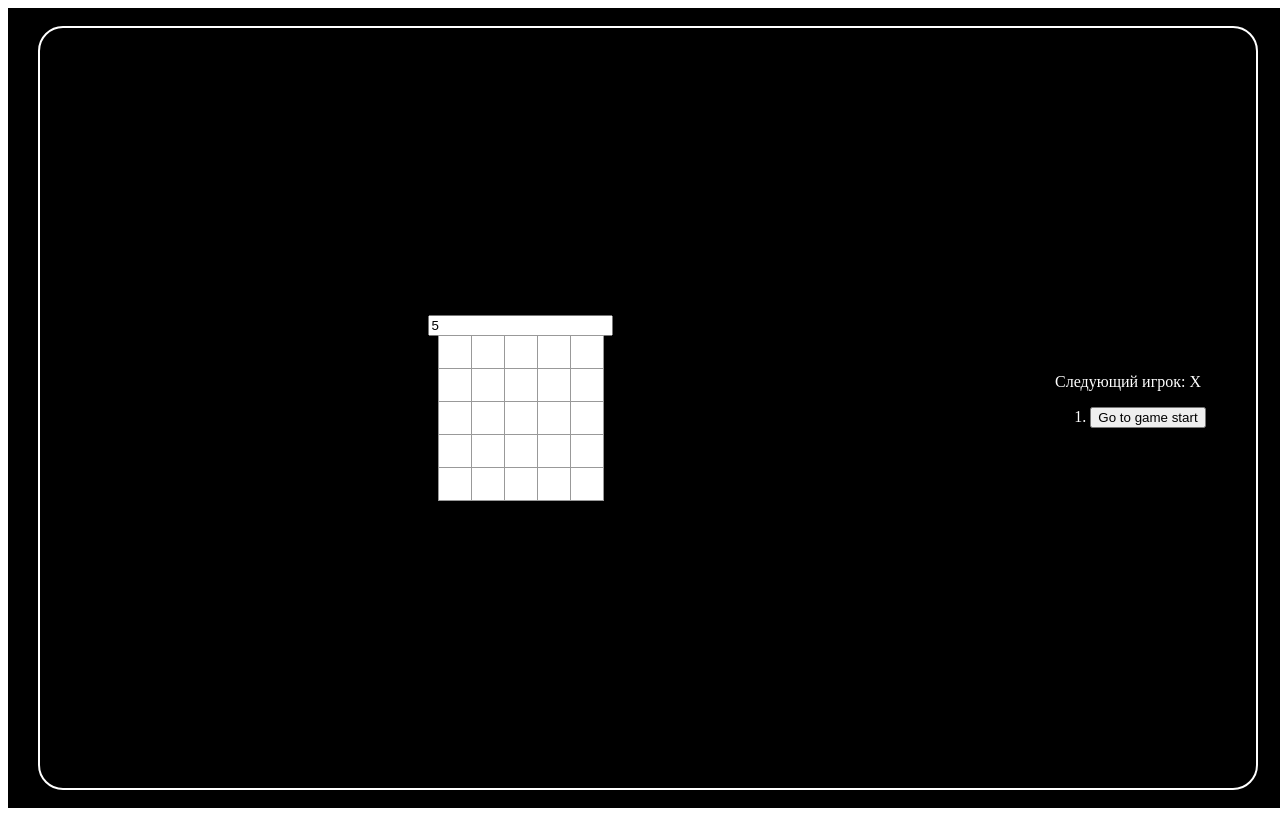
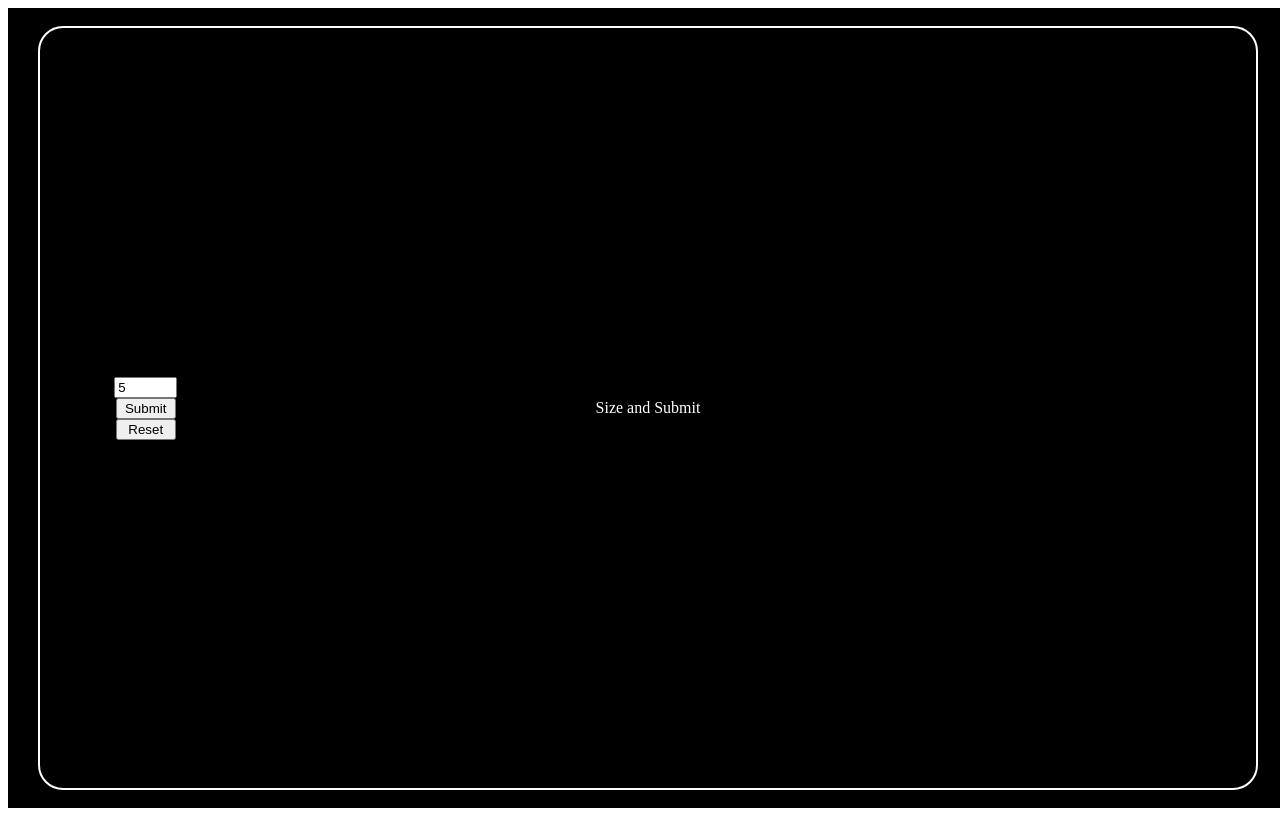
Before and after one commit to HauptmanDev/XO-5x5-..20x20-, a React app: page / in a window 1280 px wide. Built offline with nearby package versions, Linux system fonts and the light colour scheme.

Commit message:
Fixed bags.

```diff
--- a/src/components/Board/Board.jsx
+++ b/src/components/Board/Board.jsx
@@ -2,31 +2,28 @@ import React from "react";
 import Square from "../Square/Square";
 
 class Board extends React.Component {
-    renderSquare(i) {
-        return (
-            <Square
-                key={i}
-                num={i}
-                value={this.props.squares[i]}
-                onClick={() => this.props.onClick(i)}
-            />
-        );
-    }
+    renderSquare() {
+        let board = [];
+        // let matrix = this.props.boardArr;
+        for (let r = 0; r < this.props.rows; r++) {
+            let row = [];
+            for (let c = 0, number = r * this.props.rows; c < this.props.cols, number < r * this.props.rows + this.props.rows; c++, number++) {
+                row.push(<Square
+                    status={this.props.squares[number]}
+                    rowSquare={r} colSquare={c} key={r + c}
+                    numberSquare={number}
+                    onClick={(row, col, num) => this.props.onClick(row, col, num)}/>);
+                console.log(number)
+            }
+            board.push(<div className="row" key={"row" + r}>{row}</div>);
+        }
+        return <div className="board-row">{board}</div>
+    };
 
     render() {
-        let rows = [];
-        let squares = [];
-        let size = this.props.valueXO;
-        for (let j = 0; j < size; j++) {
-            for (let i = j * size; i < j * size + size; i++) {
-                squares.push(this.renderSquare(i));
-            }
-            rows.push(<div key={j} className="board-row">{squares}</div>);
-            squares = [];
-        }
         return (
             <div>
-                {rows}
+                {this.renderSquare()}
             </div>
         );
     }
--- a/src/components/Calculator.js
+++ b/src/components/Calculator.js
@@ -1,19 +1,34 @@
-export function calculateWinner(squares) {
-    const lines = [
-        [0, 1, 2],
-        [3, 4, 5],
-        [6, 7, 8],
-        [0, 3, 6],
-        [1, 4, 7],
-        [2, 5, 8],
-        [0, 4, 8],
-        [2, 4, 6],
-    ];
-    for (let i = 0; i < lines.length; i++) {
-        const [a, b, c] = lines[i];
-        if (squares[a] && squares[a] === squares[b] && squares[a] === squares[c]) {
-            return squares[a];
-        }
-    }
-    return null;
-}
+// export function calculateWinner(cellX,cellY) {
+//     let res = null;
+//     let newFig = getFig(cellX,cellY);
+//     if( ! newFig ) return false;
+//
+//     res = res || checkLine( cellX, cellY, 1, 0 ); //horizontal
+//     res = res || checkLine( cellX, cellY, 0, 1 ); //vertical
+//     res = res || checkLine( cellX, cellY, 1, 1 ); //diagonal 45
+//     res = res || checkLine( cellX, cellY, 1, -1 ); //diagonal 135
+//
+//     return res;
+//
+//     function getFig( x, y ){
+//         return Model.Field[x] && Model.Field[x][y] ? Model.Field[x][y] : 'b';
+//     }
+//
+//     function checkLine( x, y, dx, dy ){
+//         x = +x;
+//         y = +y;
+//         let score = 0;
+//         while( getFig( x - dx, y - dy ) == newFig ){
+//             x -= dx;
+//             y -= dy;
+//         }
+//         while( getFig( x, y ) == newFig ){
+//             x += dx;
+//             y += dy;
+//             score++;
+//         }
+//         if( score >= 5 )
+//             return true;
+//         return false;
+//     }
+// }
--- a/src/components/Game/Game.css
+++ b/src/components/Game/Game.css
@@ -28,3 +28,13 @@
     height: 95vh;
     width: 75vw;
 }
+
+.Game-board-size {
+    display: flex;
+    flex-direction: column;
+    align-items: center;
+    justify-content: center;
+    color: white;
+    height: 95vh;
+    width: 20vw;
+}
--- a/src/components/Game/Game.jsx
+++ b/src/components/Game/Game.jsx
@@ -1,36 +1,96 @@
 import React from "react";
 import './Game.css'
 import Board from "../Board/Board";
-import {calculateWinner} from "../Calculator";
+
+// import {calculateWinner} from "../Calculator";
 
 class Game extends React.Component {
     constructor(props) {
         super(props);
         this.state = {
-            history: [{
-                squares: Array(9).fill(null)
-            }],
-            stepNumber: 0,
+            sizeBoard: 5,
+            show: false,
+            boardArr: [],
+            disabledSubmit: false,
+            squares: Array(25).fill(''),
+            // history: [{
+            //     squares: Array(25).fill(null)
+            // }],
+            // stepNumber: 0,
             xIsNext: true,
-            valueXO: 5,
+            // minToWin: 3,
         };
     };
 
-    handleClick(i) {
-        const history = this.state.history.slice(0, this.state.stepNumber + 1);
-        const current = history[history.length - 1];
-        const squares = current.squares.slice();
-        if (calculateWinner(squares) || squares[i]) {
-            return;
+    changeSizeBoard(e) {
+        if (e.currentTarget.value >= 5 && e.currentTarget.value <= 20) {
+            this.setState({
+                sizeBoard: +e.currentTarget.value,
+                squares: Array(e.currentTarget.value ^ 2).fill(''),
+            });
+        } else {
+            alert('Stop')
         }
-        squares[i] = this.state.xIsNext ? 'X' : 'O';
+        console.log(this.state.sizeBoard);
+    };
+
+    submitBoard() {
+        let arr = [];
+        for (let j = 0; j < this.state.sizeBoard; j++) {
+            let arrRows = [];
+            for (let i = 0; i < this.state.sizeBoard; i++) {
+                arrRows[i] = ['', '', '']
+            }
+            arr[j] = arrRows;
+        }
         this.setState({
-            history: history.concat([{
-                squares: squares
-            }]),
-            stepNumber: history.length,
+            boardArr: arr,
+            show: true,
+            disabledSubmit: true,
+        });
+    }
+
+    resetBoard() {
+        this.setState({
+            show: false,
+            disabledSubmit: false,
+        })
+    };
+
+
+    handleClick(row, col, num) {
+        // const history = this.state.history.slice(0, this.state.stepNumber + 1);
+        // const current = history[history.length - 1];
+        // const squares = current.squares.slice();
+        // if (calculateWinner(squares) || squares[i]) {
+        //     return;
+        // }
+        let locSquares = this.state.squares;
+        locSquares[num] = this.state.xIsNext ? 'X' : 'O';
+        this.setState({
+            boardArr: this.state.boardArr.map(el => {
+                if (this.state.boardArr.indexOf(el) === row) {
+                    return el[row][col] = num
+                } else {
+                    return el
+                }
+            }),
             xIsNext: !this.state.xIsNext,
+            squares: locSquares,
+            // squares: this.state.squares.map(el => {
+            //     if (this.state.squares.indexOf(el) === num) {
+            //         return this.state.xIsNext ? 'X' : 'O';
+            //     } else {
+            //         return ''
+            //     }
+            // }),
+            // history: history.concat([{
+            //     squares: squares
+            // }]),
+            // stepNumber: history.length,
+            // xIsNext: !this.state.xIsNext,
         });
+        console.log(this.state);
     }
 
     jumpTo(step) {
@@ -40,50 +100,49 @@ class Game extends React.Component {
         });
     };
 
-    changeValueXO(e) {
-        if (e.currentTarget.value >= 5 && e.currentTarget.value <= 20) {
-            this.setState({
-                valueXO: +e.currentTarget.value
-            });
-        } else {
-            alert('Stop')
-        }
-    };
 
     render() {
-        const history = this.state.history;
-        const current = history[this.state.stepNumber];
-        const winner = calculateWinner(current.squares);
-        const moves = history.map((step, move) => {
-            const desc = move ?
-                'Go to move #' + move :
-                'Go to game start';
-            return (
-                <li key={move}>
-                    <button onClick={() => this.jumpTo(move)}>{desc}</button>
-                </li>
-            );
-        });
+        // const history = this.state.history;
+        // const current = history[this.state.stepNumber];
+        // const winner = calculateWinner(current.squares);
+        // const moves = history.map((step, move) => {
+        //     const desc = move ?
+        //         'Go to move #' + move :
+        //         'Go to game start';
+        //     return (
+        //         <li key={move}>
+        //             <button onClick={() => this.jumpTo(move)}>{desc}</button>
+        //         </li>
+        //     );
+        // });
 
-        let status;
-        if (winner) {
-            status = 'Победитель: ' + winner;
-        } else {
-            status = 'Следующий игрок: ' + (this.state.xIsNext ? 'X' : 'O');
-        }
+        // let status;
+        // if (winner) {
+        //     status = 'Победитель: ' + winner;
+        // } else {
+        //     status = 'Следующий игрок: ' + (this.state.xIsNext ? 'X' : 'O');
+        // }
         return (
             <div className="Game">
+                <div className="Game-board-size">
+                    <input type="number" style={{width: '55px'}} onChange={(e) => this.changeSizeBoard(e)}
+                           value={this.state.sizeBoard}
+                           disabled={this.state.disabledSubmit}/>
+                    <button style={{width: '60px'}} onClick={() => this.submitBoard()}
+                            disabled={this.state.disabledSubmit}>Submit
+                    </button>
+                    <button style={{width: '60px'}} onClick={() => this.resetBoard()}>Reset</button>
+                </div>
                 <div className="Game-board">
-                    <input type="number" onChange={(e) => this.changeValueXO(e)} value={this.state.valueXO}/>
-                    <Board
-                        valueXO={this.state.valueXO}
-                        squares={current.squares}
-                        onClick={(i) => this.handleClick(i)}
-                    />
+                    {this.state.show ? <Board rows={this.state.sizeBoard} cols={this.state.sizeBoard}
+                                              boardArr={this.state.boardArr}
+                                              squares={this.state.squares}
+                                              onClick={(row, col, num) => this.handleClick(row, col, num)}
+                    /> : 'Size and Submit'}
                 </div>
                 <div className="Game-info">
                     <div>{status}</div>
-                    <ol>{moves}</ol>
+                    {/*<ol>{moves}</ol>*/}
                 </div>
             </div>
         );
--- a/src/components/Square/Square.css
+++ b/src/components/Square/Square.css
@@ -1,6 +1,6 @@
 .square {
     background: #fff;
-    border: 1px solid #999;
+    border: 1px solid black;
     float: left;
     font-size: 24px;
     font-weight: bold;
--- a/src/components/Square/Square.jsx
+++ b/src/components/Square/Square.jsx
@@ -6,9 +6,12 @@ import './Square.css'
 // передается событие в родительский компонент, при клике по клетке
 // благодаря props.value отображается X или O
 function Square(props) {
+    let onClickSquare = () => {
+        props.onClick(props.rowSquare, props.colSquare, props.numberSquare);
+    };
     return (
-        <button className="square" onClick={() => props.onClick()}>
-            {props.value}
+        <button className="square" onClick={onClickSquare}>
+            {props.status}
         </button>
     );
 }
```
